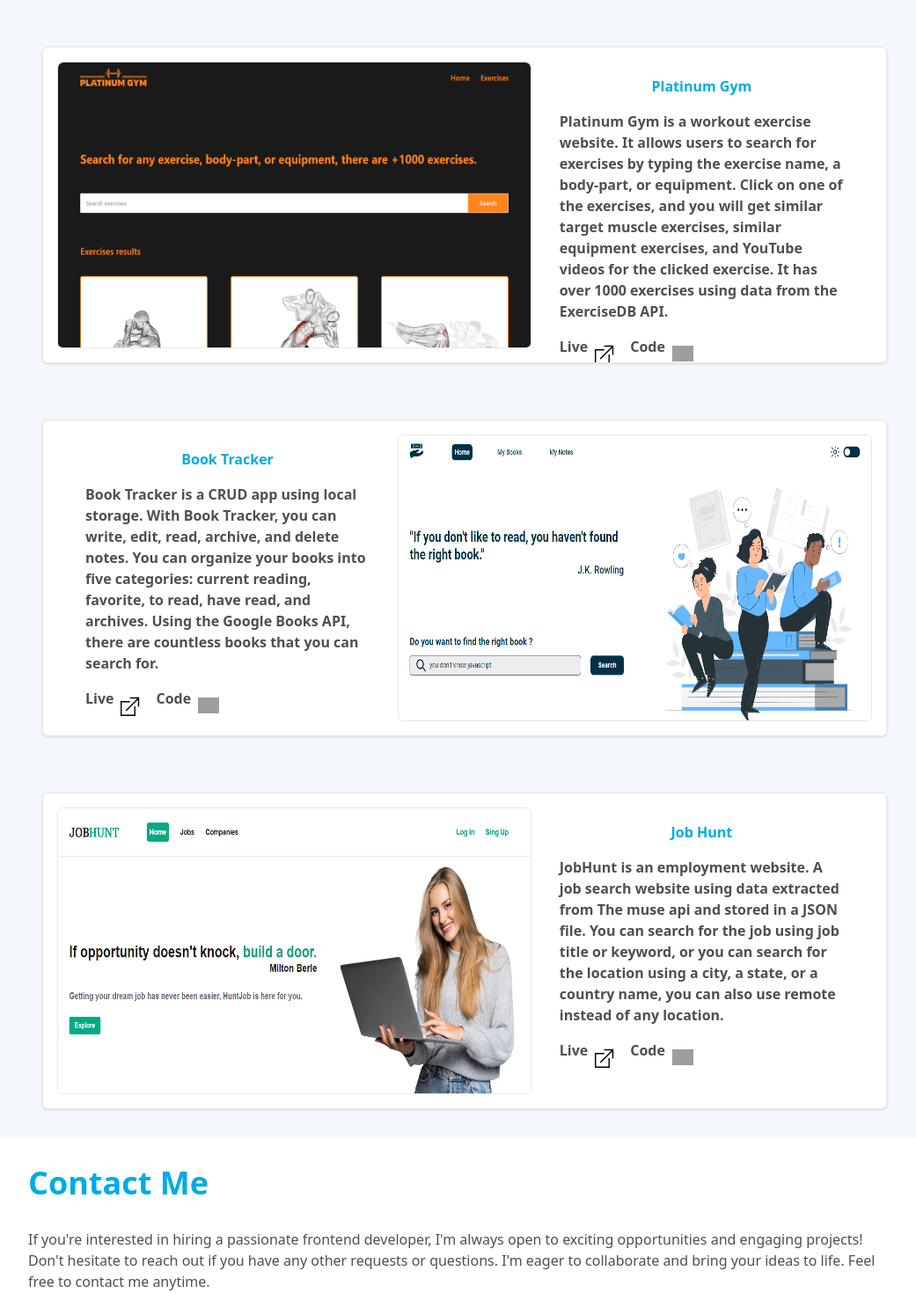
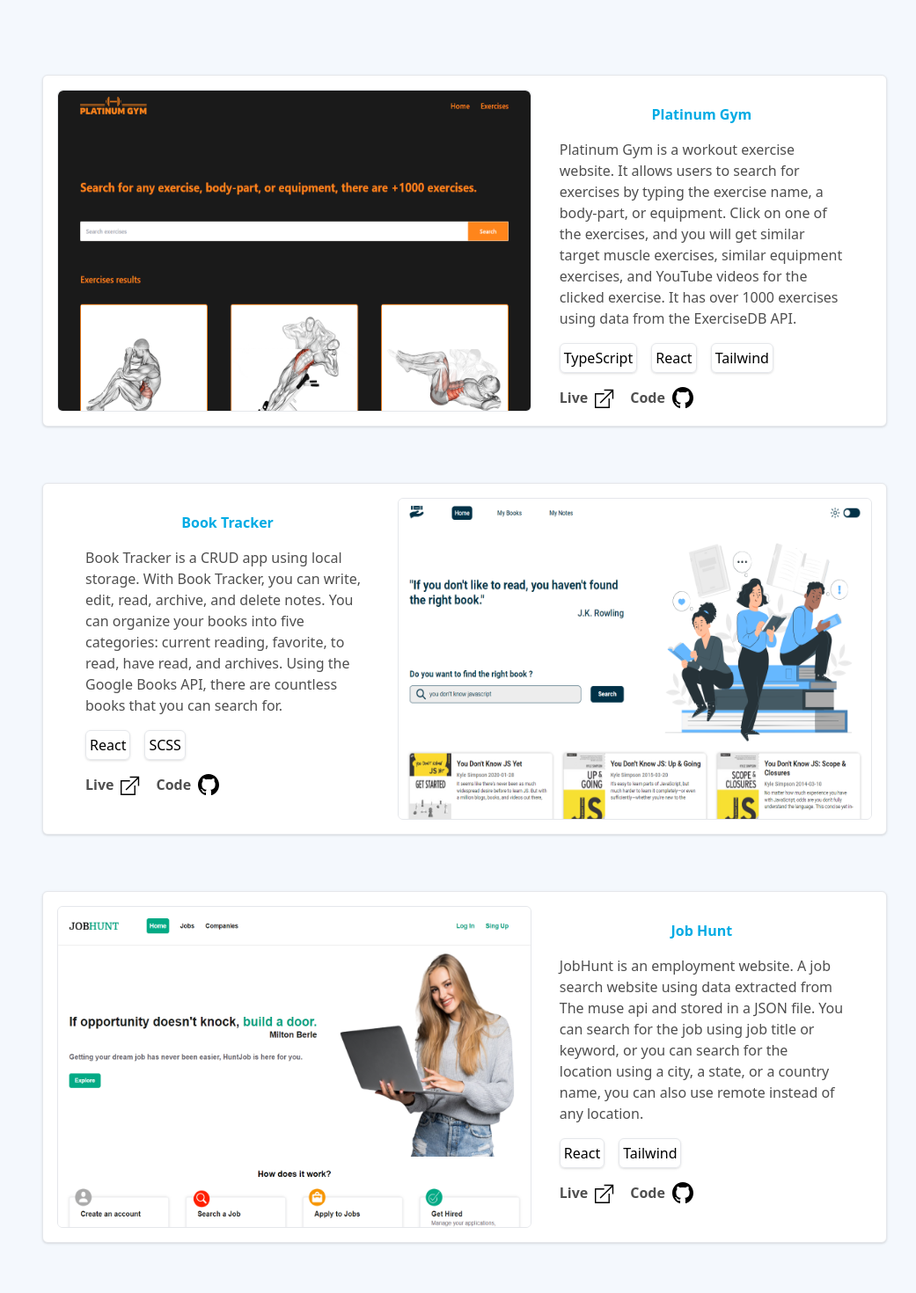
Before and after one commit to Badr-21/Portfolio-website, a React (Vite) app: page / in a window 1280 px wide. Shown: the part 800-2270 px from the top of the page at 88% size, without its empty margins (112-1153 px from the left). Built offline with nearby package versions, Linux system fonts and the light colour scheme; grey boxes are pictures that could not be loaded.

Commit message:
updated myProject component

```diff
--- a/src/Components/MyProjects.jsx
+++ b/src/Components/MyProjects.jsx
@@ -3,20 +3,20 @@ import PlatinumGymImage from "../assets/Platinum-Gym.png";
 import BookTrackerImage from "../assets/Book-Tracker.png";
 import JobHuntImage from "../assets/Job-Hunt.png";
 import OpenExternal from "../assets/open-external.svg";
-import GithubIcon from "../assets/github-icon.svg";
+import GithubBlackIcon from "../assets/github-black-icon.svg";
 
 const MyProjects = forwardRef(function MyProjects(props, myProjectsRef) {
    return (
       <section
          ref={myProjectsRef}
-         className="py-8 w-full bg-AliceBlue flex flex-col gap-y-16 items-center"
+         className="py-16 w-full bg-AliceBlue flex flex-col gap-y-16 items-center"
       >
          <h2 className=" w-[60rem] text-4xl text-PictonBlue font-semibold mb-8">My Projects</h2>
-         <article className="w-[60rem] h-[22.5rem] border flex overflow-hidden p-4 rounded-md shadow bg-white">
+         <article className="w-[60rem] h-[25rem] border flex overflow-hidden p-4 rounded-md shadow bg-white">
             <div className="w-[35rem] border rounded-md overflow-hidden">
                <a href="https://badr-21-platinum-gym.netlify.app/" target="_blank" rel="noreferrer">
                   <img
-                     className=" h-[100rem] relative transition transform hover:translate-y-[-77.5rem] duration-7000 ease-in-out hover:cursor-pointer rounded-md"
+                     className=" h-[100rem] relative transition transform hover:translate-y-[-76rem] duration-7000 ease-in-out hover:cursor-pointer rounded-md"
                      src={PlatinumGymImage}
                      alt="Platinum Gym website image"
                   />
@@ -24,21 +24,26 @@ const MyProjects = forwardRef(function MyProjects(props, myProjectsRef) {
             </div>
             <div className="w-[25rem] px-8 py-4">
                <h3 className="text-PictonBlue font-bold text-center mb-4">Platinum Gym</h3>
-               <p className="text-DavysGray font-semibold mb-4">
+               <p className="text-DavysGray font-medium mb-4">
                   Platinum Gym is a workout exercise website. It allows users to search for
                   exercises by typing the exercise name, a body-part, or equipment. Click on one of
                   the exercises, and you will get similar target muscle exercises, similar equipment
                   exercises, and YouTube videos for the clicked exercise. It has over 1000 exercises
                   using data from the ExerciseDB API.
                </p>
-               <div className="flex gap-x-4">
+               <div className="flex gap-x-4 mb-4">
+                  <p className="shadow border rounded-md p-1">TypeScript</p>
+                  <p className="shadow border rounded-md p-1">React</p>
+                  <p className="shadow border rounded-md p-1">Tailwind</p>
+               </div>
+               <div className="flex items-center gap-x-4">
                   <a
                      className="flex gap-x-2 items-center group"
                      href="https://badr-21-platinum-gym.netlify.app/"
                      target="_blank"
                      rel="noreferrer"
                   >
-                     <p className="text-DavysGray font-semibold mb-4">Live</p>
+                     <p className="text-DavysGray font-semibold">Live</p>
                      <img
                         className="w-6 group-[@media(hover:hover){&:hover}]:filter-icon hover:cursor-pointer"
                         src={OpenExternal}
@@ -51,21 +56,21 @@ const MyProjects = forwardRef(function MyProjects(props, myProjectsRef) {
                      target="_blank"
                      rel="noreferrer"
                   >
-                     <p className="text-DavysGray font-semibold mb-4">Code</p>
+                     <p className="text-DavysGray font-semibold">Code</p>
                      <img
                         className="w-6 group-[@media(hover:hover){&:hover}]:filter-icon hover:cursor-pointer"
-                        src={GithubIcon}
+                        src={GithubBlackIcon}
                         alt="github icon"
                      />
                   </a>
                </div>
             </div>
          </article>
-         <article className="w-[60rem] h-[22.5rem] border flex flex-row-reverse overflow-hidden p-4 rounded-md shadow bg-white">
+         <article className="w-[60rem] h-[25rem] border flex flex-row-reverse overflow-hidden p-4 rounded-md shadow bg-white">
             <div className="w-[35rem] border rounded-md overflow-hidden">
                <a href="https://badr-21-book-tracker.netlify.app/" target="_blank" rel="noreferrer">
                   <img
-                     className="w-[60rem] h-[100rem] relative transition transform hover:translate-y-[-80.5rem] duration-7000 ease-in-out hover:cursor-pointer rounded-md"
+                     className="w-[60rem] h-[85rem] relative transition transform hover:translate-y-[-63rem] duration-7000 ease-in-out hover:cursor-pointer rounded-md"
                      src={BookTrackerImage}
                      alt="Book Tracker website image"
                   />
@@ -73,12 +78,16 @@ const MyProjects = forwardRef(function MyProjects(props, myProjectsRef) {
             </div>
             <div className="w-[25rem] px-8 py-4">
                <h3 className="text-PictonBlue font-bold text-center mb-4">Book Tracker</h3>
-               <p className="text-DavysGray font-semibold mb-4">
+               <p className="text-DavysGray font-medium mb-4">
                   Book Tracker is a CRUD app using local storage. With Book Tracker, you can write,
                   edit, read, archive, and delete notes. You can organize your books into five
                   categories: current reading, favorite, to read, have read, and archives. Using the
                   Google Books API, there are countless books that you can search for.
                </p>
+               <div className="flex gap-x-4 mb-4">
+                  <p className="shadow border rounded-md p-1">React</p>
+                  <p className="shadow border rounded-md p-1">SCSS</p>
+               </div>
                <div className="flex gap-x-4">
                   <a
                      className="flex gap-x-2 items-center group"
@@ -86,7 +95,7 @@ const MyProjects = forwardRef(function MyProjects(props, myProjectsRef) {
                      target="_blank"
                      rel="noreferrer"
                   >
-                     <p className="text-DavysGray font-semibold mb-4">Live</p>
+                     <p className="text-DavysGray font-semibold">Live</p>
                      <img
                         className="w-6 group-[@media(hover:hover){&:hover}]:filter-icon hover:cursor-pointer"
                         src={OpenExternal}
@@ -99,17 +108,17 @@ const MyProjects = forwardRef(function MyProjects(props, myProjectsRef) {
                      target="_blank"
                      rel="noreferrer"
                   >
-                     <p className="text-DavysGray font-semibold mb-4">Code</p>
+                     <p className="text-DavysGray font-semibold">Code</p>
                      <img
                         className="w-6 group-[@media(hover:hover){&:hover}]:filter-icon hover:cursor-pointer"
-                        src={GithubIcon}
+                        src={GithubBlackIcon}
                         alt="github icon"
                      />
                   </a>
                </div>
             </div>
          </article>
-         <article className="w-[60rem] h-[22.5rem] border flex overflow-hidden p-4 rounded-md shadow bg-white">
+         <article className="w-[60rem] h-[25rem] border flex overflow-hidden p-4 rounded-md shadow bg-white">
             <div className="w-[35rem] border rounded-md overflow-hidden">
                <a
                   href="https://badr-21-employment-website.netlify.app/"
@@ -117,19 +126,23 @@ const MyProjects = forwardRef(function MyProjects(props, myProjectsRef) {
                   rel="noreferrer"
                ></a>
                <img
-                  className="w-[60rem] h-[100rem] relative transition transform hover:translate-y-[-78.5rem] duration-7000 ease-in-out hover:cursor-pointer rounded-md"
+                  className="w-[60rem] h-[80rem] relative transition transform hover:translate-y-[-57rem] duration-7000 ease-in-out hover:cursor-pointer rounded-md"
                   src={JobHuntImage}
                   alt="JobHunt Image website image"
                />
             </div>
             <div className="w-[25rem] px-8 py-4">
                <h3 className="text-PictonBlue font-bold text-center mb-4">Job Hunt</h3>
-               <p className="text-DavysGray font-semibold mb-4">
+               <p className="text-DavysGray font-medium mb-4">
                   JobHunt is an employment website. A job search website using data extracted from
                   The muse api and stored in a JSON file. You can search for the job using job title
                   or keyword, or you can search for the location using a city, a state, or a country
                   name, you can also use remote instead of any location.
                </p>
+               <div className="flex gap-x-4 mb-4">
+                  <p className="shadow border rounded-md p-1">React</p>
+                  <p className="shadow border rounded-md p-1">Tailwind</p>
+               </div>
                <div className="flex gap-x-4">
                   <a
                      className="flex gap-x-2 items-center group"
@@ -137,7 +150,7 @@ const MyProjects = forwardRef(function MyProjects(props, myProjectsRef) {
                      target="_blank"
                      rel="noreferrer"
                   >
-                     <p className="text-DavysGray font-semibold mb-4">Live</p>
+                     <p className="text-DavysGray font-semibold">Live</p>
                      <img
                         className="w-6 group-[@media(hover:hover){&:hover}]:filter-icon hover:cursor-pointer"
                         src={OpenExternal}
@@ -150,10 +163,10 @@ const MyProjects = forwardRef(function MyProjects(props, myProjectsRef) {
                      target="_blank"
                      rel="noreferrer"
                   >
-                     <p className="text-DavysGray font-semibold mb-4">Code</p>
+                     <p className="text-DavysGray font-semibold">Code</p>
                      <img
                         className="w-6 group-[@media(hover:hover){&:hover}]:filter-icon hover:cursor-pointer"
-                        src={GithubIcon}
+                        src={GithubBlackIcon}
                         alt="github icon"
                      />
                   </a>
```
